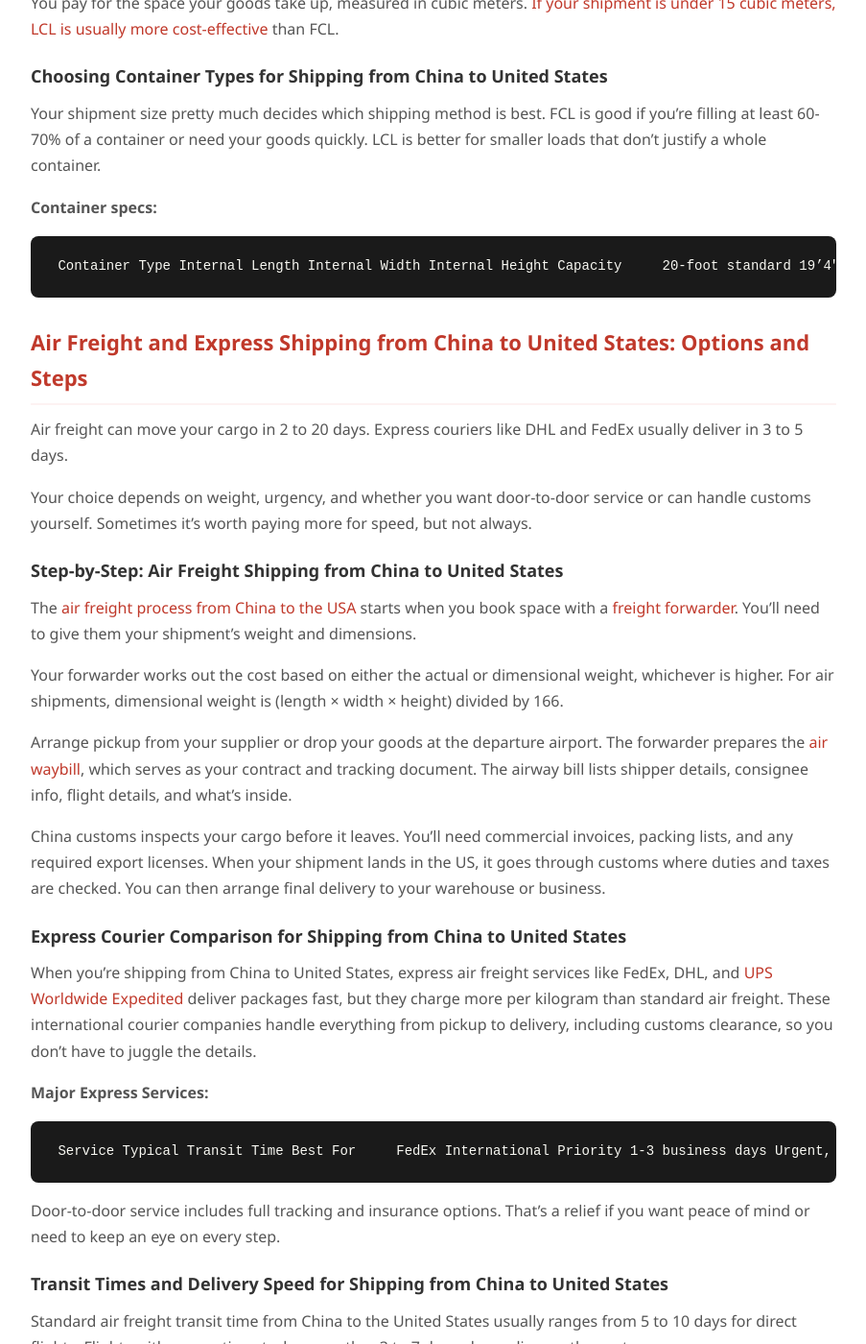
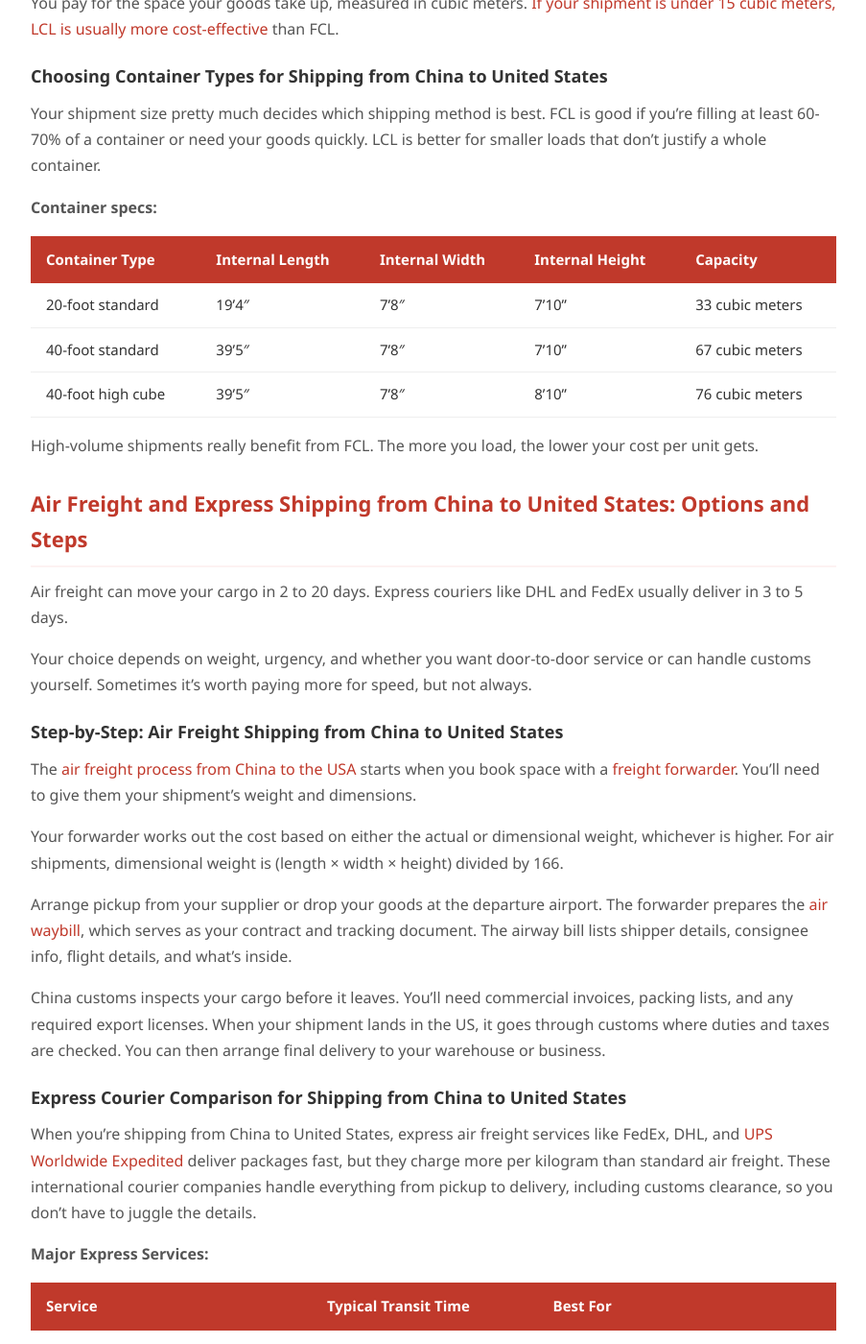
Before and after one commit to aeblogistics/Shipping-China-to-USA, a Jekyll site: the page built from shipping-from-china-to-united-states.md, in a window 1280 px wide and 1400 px high, scrolled down 3301 px. Shown: the whole window at 96% size, without its empty margins (188-1091 px from the left). Built offline with Jekyll 4.4.1, drawn with Linux system fonts in a browser that asks for light colours; our own code applies the rules of GitHub Pages for plain Markdown files; a script that is not in the unit is left out; some of the changed text lies outside the part shown.

Commit message:
Update shipping-from-china-to-united-states.md

```diff
--- a/shipping-from-china-to-united-states.md
+++ b/shipping-from-china-to-united-states.md
@@ -84,7 +84,13 @@ Your shipment size pretty much decides which shipping method is best. FCL is goo
 
 **Container specs:**
 
-     Container Type Internal Length Internal Width Internal Height Capacity     20-foot standard 19’4″ 7’8″ 7’10” 33 cubic meters   40-foot standard 39’5″ 7’8″ 7’10” 67 cubic meters   40-foot high cube 39’5″ 7’8″ 8’10” 76 cubic meters    High-volume shipments really benefit from FCL. The more you load, the lower your cost per unit gets.
+| Container Type | Internal Length | Internal Width | Internal Height | Capacity |
+| :--- | :--- | :--- | :--- | :--- |
+| 20-foot standard | 19’4″ | 7’8″ | 7’10” | 33 cubic meters |
+| 40-foot standard | 39’5″ | 7’8″ | 7’10” | 67 cubic meters |
+| 40-foot high cube | 39’5″ | 7’8″ | 8’10” | 76 cubic meters |
+
+High-volume shipments really benefit from FCL. The more you load, the lower your cost per unit gets.
 
 ## Air Freight and Express Shipping from China to United States: Options and Steps
 
@@ -108,7 +114,13 @@ When you’re shipping from China to United States, express air freight services
 
 **Major Express Services:**
 
-     Service Typical Transit Time Best For     FedEx International Priority 1-3 business days Urgent, high-value items   DHL Express Worldwide 2-4 business days Documents and small parcels   UPS Worldwide Expedited 2-5 business days Mid-weight shipments    Express couriers are ideal for packages under 150 pounds. They charge based on both actual and dimensional weight, so if you’re shipping compact and heavy items, you’ll get better rates.
+| Service | Typical Transit Time | Best For |
+| :--- | :--- | :--- |
+| FedEx International Priority | 1-3 business days | Urgent, high-value items |
+| DHL Express Worldwide | 2-4 business days | Documents and small parcels |
+| UPS Worldwide Expedited | 2-5 business days | Mid-weight shipments |
+
+Express couriers are ideal for packages under 150 pounds. They charge based on both actual and dimensional weight, so if you’re shipping compact and heavy items, you’ll get better rates.
 
 Door-to-door service includes full tracking and insurance options. That’s a relief if you want peace of mind or need to keep an eye on every step.
 
```
